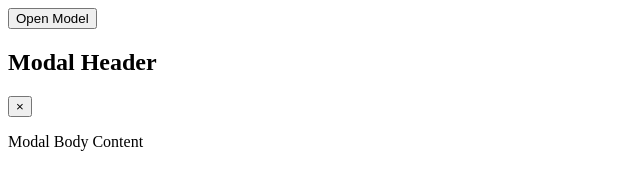
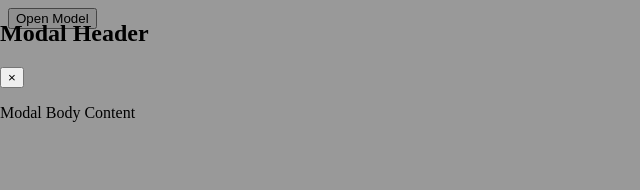
Before and after one commit to acciojob/css-modal-MeghanaSubramanyam, a website: page main.html in a window 1280 px wide. Both pictures are taken after a click on the button "Open Model". Shown: the whole page, without its empty margins (0-640 px from the left). Drawn offline with Linux system fonts and the light colour scheme.

Commit message:
created a submission

```diff
--- a/main.html
+++ b/main.html
@@ -5,9 +5,16 @@
 <head>
 	<link rel="stylesheet" href="styles.css">
 	<style>
-		.modal{
-			display:none;
-		}
+		 .modal {
+            display: none; /* Initially hide the modal */
+            position: fixed;
+            left: 0;
+            top: 0;
+            width: 100%;
+            height: 100%;
+            overflow: auto;
+            background-color: rgba(0, 0, 0, 0.4); /* Black background with opacity */
+        }
 	</style>
 </head>
 
```
